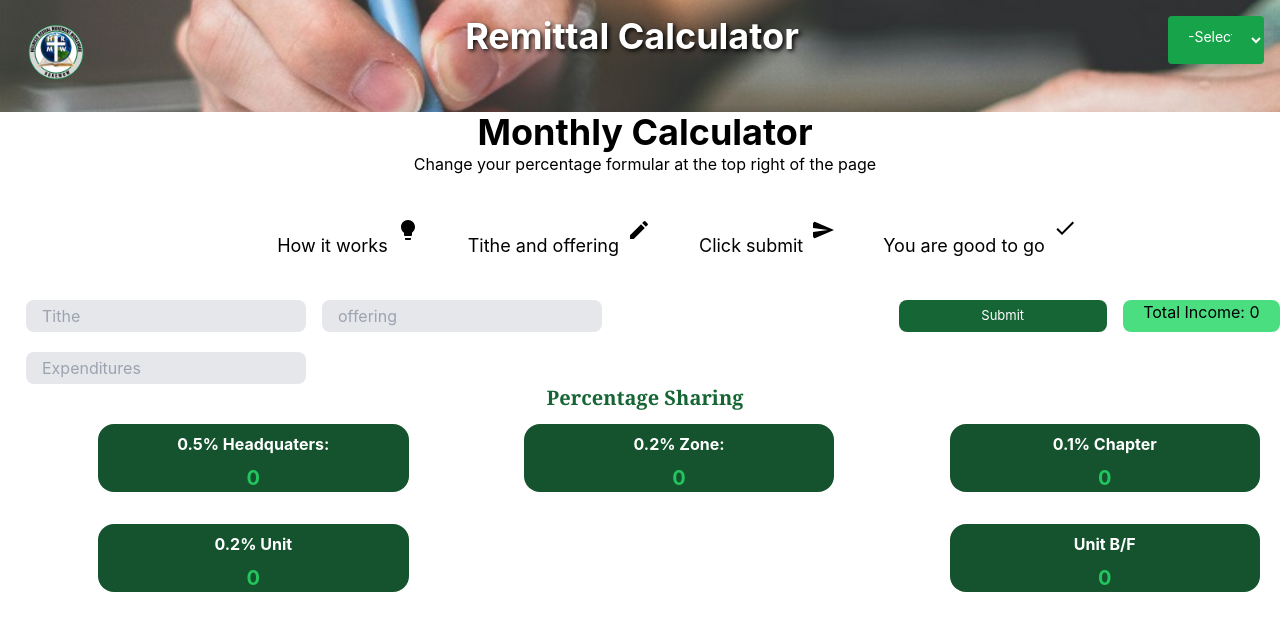
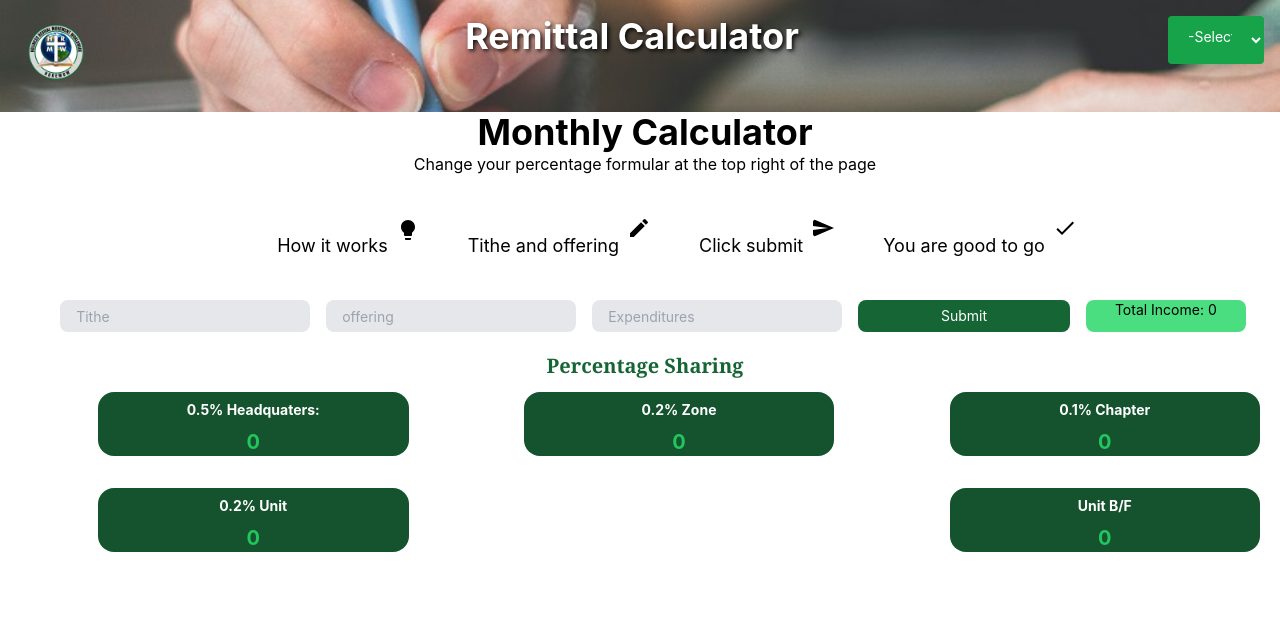
Before and after one commit to mrauthentik/Remital_calculator_app, a React (Create React App) app: page / in a window 1280 px wide. Shown: the top 630 px of the page. Built offline with nearby package versions, Linux system fonts and the light colour scheme.

Commit message:
made some changes to the fontsize and the toastify alert

```diff
--- a/src/App.css
+++ b/src/App.css
@@ -89,6 +89,9 @@ select{
     select{
         font-size:10px;
     }
+    .chapter,.unit,.zone,.headquarters{
+        font-size: 10px;
+    }
 }
 
 @media (max-width:500px) {
@@ -102,4 +105,7 @@ select{
     select{
         font-size:10px;
     }
+    .chapter,.unit,.zone,.headquarters{
+        font-size: 10px;
+    }
 }
--- a/src/App.js
+++ b/src/App.js
@@ -18,6 +18,7 @@ function App() {
   const [totalIncome, setTotalIncome] = useState(0);
   const [unitExpen, setUnitExpen] = useState(0);
   const [headquarters, setHeadquarters] = useState(0);
+  const [state, setState] = useState(0)
   const [zone, setZone] = useState(0);
   const [chapter, setChapter] = useState(0);
   const [unit, setUnit] = useState(0);
@@ -45,13 +46,14 @@ function App() {
         toast.success('Unit has been selected')
       } else if (selectOption === 'State') {
         unitIncome = total * 0.1;
-        setZonePercentage('40% State');
+        setState('40% State');
         setHeadquarters(total * 0.3);
         setZone(total * 0.4);
         setChapter(total * 0.2);
         setUnit(total * 0.1);
         console.log('There is no remittal settings for State')
-        toast.success('State is selected')
+        // toast.success('State has been selected!')
+        toast.info('State Calculation has not been set correctly.')
       }else if (selectOption === "Chapter"){
           console.log('Chapter has been selected')
           toast.error('There is no remital setting for Chapter')
@@ -100,6 +102,7 @@ function App() {
         handleCalculate={handleCalculate}
         totalIncome={totalIncome}
         headquarters={headquarters}
+        state={state}
         zone={zone}
         chapter={chapter}
         unit={unit}
--- a/src/components/Main.jsx
+++ b/src/components/Main.jsx
@@ -9,6 +9,7 @@ import { white } from "@mui/material/colors";
 import { toast } from "react-toastify";
 export default function Main({
     offering,
+    selectOption,
   setOffering,
   tithe,
   setTithe,
@@ -18,6 +19,7 @@ export default function Main({
   totalIncome,
   headquarters,
   zone,
+  state,
   chapter,
   unit,
   unitExpen,
@@ -27,6 +29,7 @@ export default function Main({
         const audio = new Audio('/success.mp3')
         audio.play()
     }
+
      return(
         <section className="bg-cover h-screen" style={{backgroundImage: `url (${writing})`}} >
             <h1 className="text-black font-bold text-4xl text-center"> Monthly Calculator</h1>
@@ -36,23 +39,23 @@ export default function Main({
 
                 <div className="box rounded-full md:rounded-full bx w-1/6 sm:w-16">
 
-                </div> <p className="text-xs sm:text-lg mt-4 "> How it works</p>
+                </div> <p className="text-xs sm:text-lg mt-4 text-sm "> How it works</p>
                 <div className="box1  rounded-full bx w-1/6 sm:w-16">
                 <LightbulbIcon style={{color:green['#006400']}}/>
                 </div>
-                <p className="text-xs sm:text-lg mt-4">Tithe and offering</p>
-                <div className="box2 rounded-full bx w-1/6 sm:w-16">
+                <p className="text-xs sm:text-lg mt-4 text-sm">Tithe and offering</p>
+                <div className="box2 rounded-full bx w-1/6 sm:w-16 text-sm">
                     <EditIcon style={{ color:green['#006400']}}/>
-                </div> <p className="text-xs sm:text-lg mt-4"> Click submit</p>
-                <div className="box3 rounded-full bx w-1/6 sm:w-16">
+                </div> <p className="text-xs sm:text-lg mt-4 text-sm"> Click submit</p>
+                <div className="box3 rounded-full bx w-1/6 sm:w-16 text-sm">
                     <SendIcon style={{color:green['#006400']}} className=" rounded-xl  "/>
                 </div>
-                <p className="text-xs sm:text-lg mt-4">You are good to go</p>
+                <p className="text-xs sm:text-lg mt-4 text-sm">You are good to go</p>
                 <CheckIcon style={{color:green['#006400']}}/>
             </div>
 
 
-                  <form action="#" className="flex justify-center" >
+                  <form action="#" className="flex justify-center text-sm" >
                       <div className="">
                         <input
                         type="number"
@@ -90,7 +93,7 @@ export default function Main({
 
                     }}
                     type="submit" >
-                         <a href="#unitExp">
+                         <a href="#unitExp" className="text-sm">
                             Submit
                          </a>
                      </button>
@@ -98,7 +101,7 @@ export default function Main({
                     <div
                     type="text"
                     id="totalIncome"
-                    className=" text-black-100 bg-green-400 w-40 sm:mt-9xl sm:text-red mt-10 mr-7-11 rounded-lg text-center h-8 totalIncome">
+                    className="text-sm text-black-100 bg-green-400 w-40 sm:mt-9xl sm:text-red mt-10 mr-7-11 rounded-lg text-center h-8 totalIncome">
                         Total Income: {totalIncome}
                     </div>
                     </form>
@@ -109,23 +112,23 @@ export default function Main({
         <h2 className="font-extrabold text-center text-green-800 font-serif text-xl">Percentage Sharing</h2>
             <div className="sharing sm:flex  justify-between bg-green 950 w-8xl ml-2 mr-5 sm:flex-wrap flex flex-wrap gap-2 ">
                 <div className="headqrts bg-green-900 rounded-2xl sm:w-1/4  w-1/4 mt-3 mb-3 ml-20">
-                    <p className="text-white p-2 font-bold text-center">
+                    <p className="text-white p-2 font-bold text-center text-sm">
                         0.5%
                         Headquaters:
                     </p>
-                    <div id="headqrts" className="text-green-500 text-xl text-center font-bold">{headquarters}</div>
+                    <div id="headqrts" className="text-green-500 text-xl text-center font-bold text-sm">{headquarters}</div>
 
                 </div>
                 <div className="zone bg-green-900 rounded-2xl sm:w-1/4 w-1/4 mt-3 mb-3 ml-20">
-                    <p className="text-white p-2 font-bold text-center" id="zoneP">
+                    <p className="text-white p-2 font-bold text-center text-sm" id="zoneP">
                         0.2%
-                        Zone:
+                       Zone
                     </p>
                     <div id="zone" className="text-green-500 text-xl text-center font-bold">{zone}</div>
 
                 </div>
                 <div className="chapter bg-green-900 rounded-2xl sm:w-1/  w-1/4 mt-3 mb-3 ml-20">
-                    <p className="text-white p-2 font-bold text-center">
+                    <p className="text-white p-2 font-bold text-center text-sm">
                         0.1%
                         Chapter
                     </p>
@@ -133,7 +136,7 @@ export default function Main({
 
                 </div>
                 <div className="unit bg-green-900 rounded-2xl sm:w-1/4 w-1/6 mt-3 mb-3 ml-20">
-                    <p className="text-white p-2 font-bold text-center">
+                    <p className="text-white p-2 font-bold text-center text-sm">
                         0.2%
                         Unit
                     </p>
@@ -141,11 +144,11 @@ export default function Main({
 
                 </div>
                 <div className="unit_bf bg-green-900 rounded-2xl sm:w-1/4 w-1/4 mt-3 mb-3 ml-20">
-                    <p className="text-white p-2 font-bold text-center">
+                    <p className="text-white p-2 font-bold text-center text-sm">
                         Unit B/F
 
                     </p >
-                    <div id="unitExp" className="text-green-500 text-xl text-center font-bold">{unitExpen}</div>
+                    <div id="unitExp" className="text-green-500 text-xl text-sm text-center font-bold">{unitExpen}</div>
 
                 </div>
             </div>
```
Also changed, not shown: src/components/Modal.jsx (line endings or trailing spaces).
